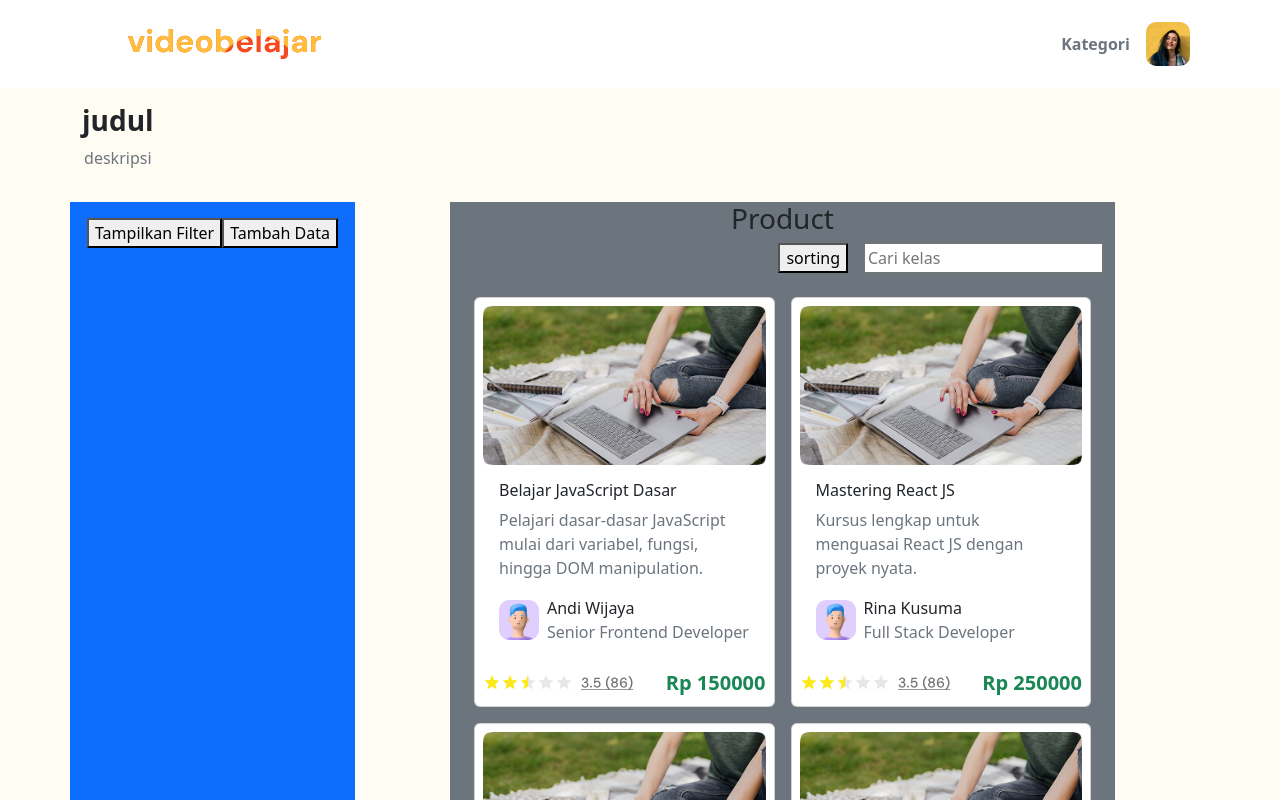
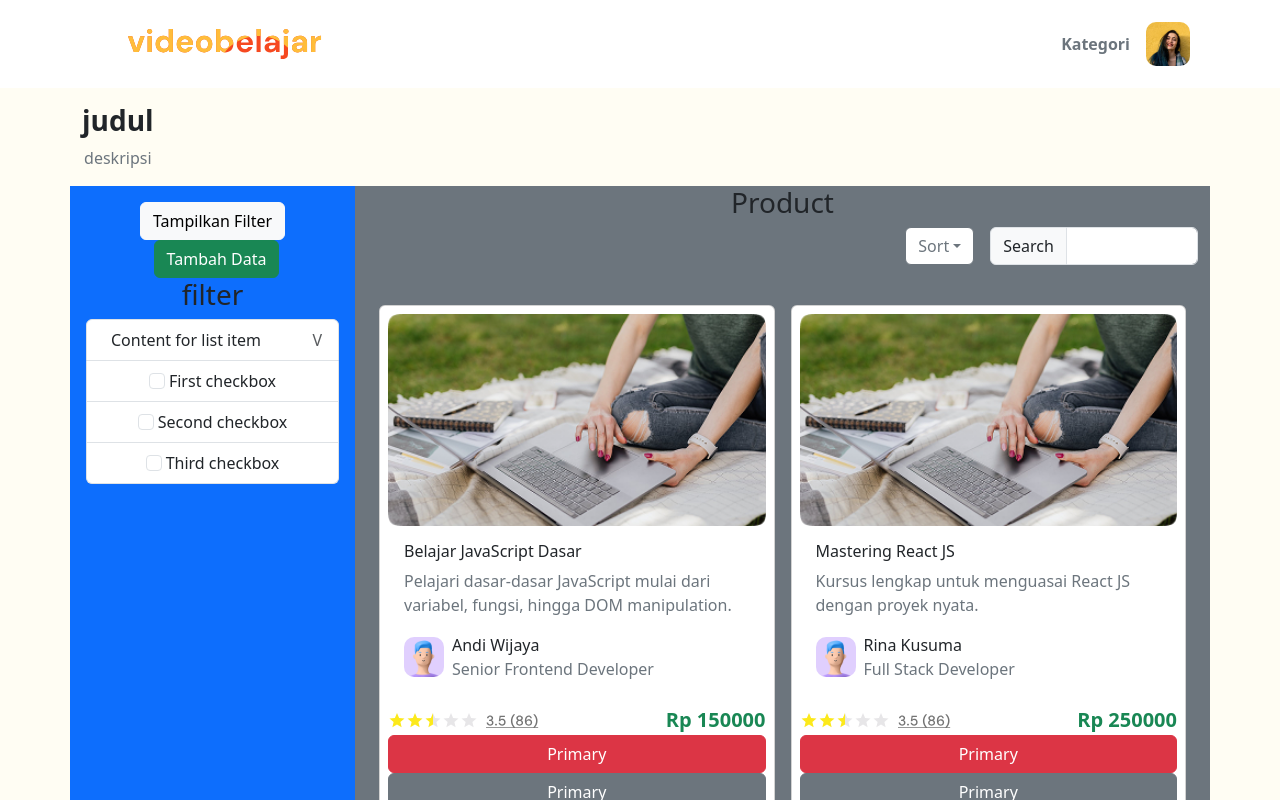
Before and after one commit to fayedsazli/Mission_Intermediate_Front_End_2A, a React (Vite) app: page / in a window 1280 px wide. Shown: the top 800 px of the page. Built offline with nearby package versions, Linux system fonts and the light colour scheme.

Commit message:
feat : button add , edit , delete json no function yett

```diff
--- /dev/null
+++ b/src/common/SortingNSearch.jsx
@@ -0,0 +1,46 @@
+const SortingNsearch = () => {
+  return (
+    <div className="sorting d-flex gap-3 justify-content-lg-end justify-content-center">
+      <div className="dropdown">
+        <button
+          className="btn btn-secondary bg-white text-secondary dropdown-toggle"
+          type="button"
+          data-bs-toggle="dropdown"
+          aria-expanded="false"
+        >
+          Sort
+        </button>
+        <ul className="dropdown-menu">
+          <li>
+            <a className="dropdown-item" href="#">
+              Action
+            </a>
+          </li>
+          <li>
+            <a className="dropdown-item" href="#">
+              Another action
+            </a>
+          </li>
+          <li>
+            <a className="dropdown-item" href="#">
+              Something else here
+            </a>
+          </li>
+        </ul>
+      </div>
+      <div className="input-group input-group-md mb-3 w-25">
+        <span className="input-group-text" id="inputGroup-sizing-sm">
+          Search
+        </span>
+        <input
+          type="text"
+          className="form-control"
+          aria-label="Sizing example input"
+          aria-describedby="inputGroup-sizing-sm"
+        />
+      </div>
+    </div>
+  );
+};
+
+export default SortingNsearch;
--- a/src/common/card.jsx
+++ b/src/common/card.jsx
@@ -1,7 +1,8 @@
+import { Children } from "react";
 import AvatarId from "./avatarId";
 import RatingCard from "./RatingCard";
 
-const Card = ({ title, image, avatarImg, desc, price,tutorName,job }) => {
+const Card = ({ title, image, avatarImg, desc, price,tutorName,job,children }) => {
   return (
     <div className="col">
       <div className="card p-2 d-flex flex-column flex-lg-row text-start justify-content-start w-100">
@@ -24,6 +25,7 @@ const Card = ({ title, image, avatarImg, desc, price,tutorName,job }) => {
             <AvatarId tutorName={tutorName} job={job}  avatarImg={avatarImg} />
           </div>
             <RatingCard price={price}/>
+            {children}
         </div>
       </div>
     </div>
--- a/src/layout/CardGroup.jsx
+++ b/src/layout/CardGroup.jsx
@@ -1,7 +1,7 @@
 import Card from "../common/card";
 import lessonData from "../data/lessonData.json";
 
-const CardGroup = ({ CardWidth }) => {
+const CardGroup = ({ CardWidth,children }) => {
   return (
     <div className="container-fluid mt-4">
       <div
@@ -17,6 +17,7 @@ const CardGroup = ({ CardWidth }) => {
             price={lesson.price}
             tutorName={lesson.tutor_name}
             job={lesson.tutor_job}
+            children={children}
           />
         ))}
       </div>
--- a/src/layout/ProductCard.jsx
+++ b/src/layout/ProductCard.jsx
@@ -1,16 +1,12 @@
 import Pagination from "../common/Pagination";
+import SortingNsearch from "../common/SortingNSearch";
 import CardGroup from "./CardGroup";
-const ProductCard = () => {
+const ProductCard = ({children}) => {
   return (
-    <div className="container col-lg-7 col-12 bg-secondary row-gap-5">
+    <div className="container col-lg-9 col-12 bg-secondary row-gap-5">
     <h3>Product</h3>
-    <div
-      className="sorting d-flex gap-3 justify-content-lg-end justify-content-center"
-    >
-      <button>sorting</button>
-      <input type="text" placeholder="Cari kelas" />
-    </div>
-    <CardGroup CardWidth={"2"} />
+    <SortingNsearch />
+    <CardGroup children={children} CardWidth={"2"} />
     <Pagination />
 
     </div>
--- a/src/pages/Product.jsx
+++ b/src/pages/Product.jsx
@@ -7,25 +7,28 @@ import ProductCard from "../layout/ProductCard";
 import ProductFilter from "../layout/ProductFilter";
 
 const Product = () => {
-  const [showComponent, setShowComponent] = useState(null); // Menyimpan komponen yang akan ditampilkan
+  const [showComponent, setShowComponent] = useState("filter"); // Menyimpan komponen yang akan ditampilkan
 
   return (
     <>
       <Navbar />
-      <div className="container d-flex flex-column gap-3 text-center my-3">
+      <div className="container d-flex flex-column text-center my-3">
         <div className="align-self-start">
           <Desc judul={"judul"} deskripsi={"deskripsi"} />
         </div>
         <div className="row">
           <div className="col-lg-3 col-12 bg-primary p-3">
-            <button onClick={() => setShowComponent("filter")}>Tampilkan Filter</button>
-            <button onClick={() => setShowComponent("add")}>Tambah Data</button>
+            <button className="btn btn-light" onClick={() => setShowComponent("filter")}>Tampilkan Filter</button>
+            <button className="btn btn-success ms-2" onClick={() => setShowComponent("add")}>Tambah Data</button>
 
             {/* Menampilkan komponen sesuai dengan state */}
             {showComponent === "filter" && <ProductFilter />}
             {showComponent === "add" && <ProductAdd />}
           </div>
-          <ProductCard />
+          <ProductCard  >
+          <button type="button" className="btn btn-danger">Primary</button>
+          <button type="button" className="btn btn-secondary">Primary</button>
+            </ProductCard>
         </div>
       </div>
       <Footer />
```
